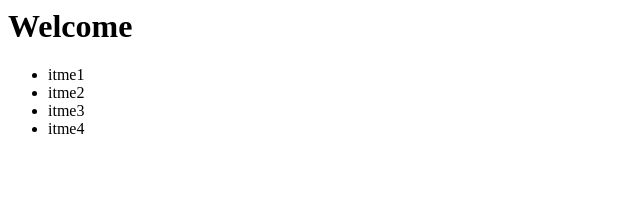
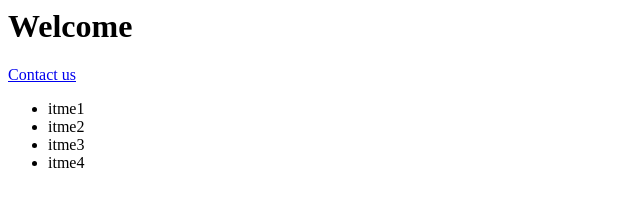
Before and after one commit to khalidox-05/test, a plain HTML site: page index.html in a window 1280 px wide. Shown: the whole page, without its empty margins (0-640 px from the left). Drawn offline with Linux system fonts and the light colour scheme.

Commit message:
modified link contact

```diff
--- a/index.html
+++ b/index.html
@@ -1,5 +1,7 @@
 <link rel="stylesheet" href="style.css">
 <h1>Welcome</h1>
+<a href="contact.html">Contact us</a>
+
 <ul>
     <li>itme1</li>
     <li>itme2</li>
```
Also changed, not shown: contact.html (+0 -1 lines).
